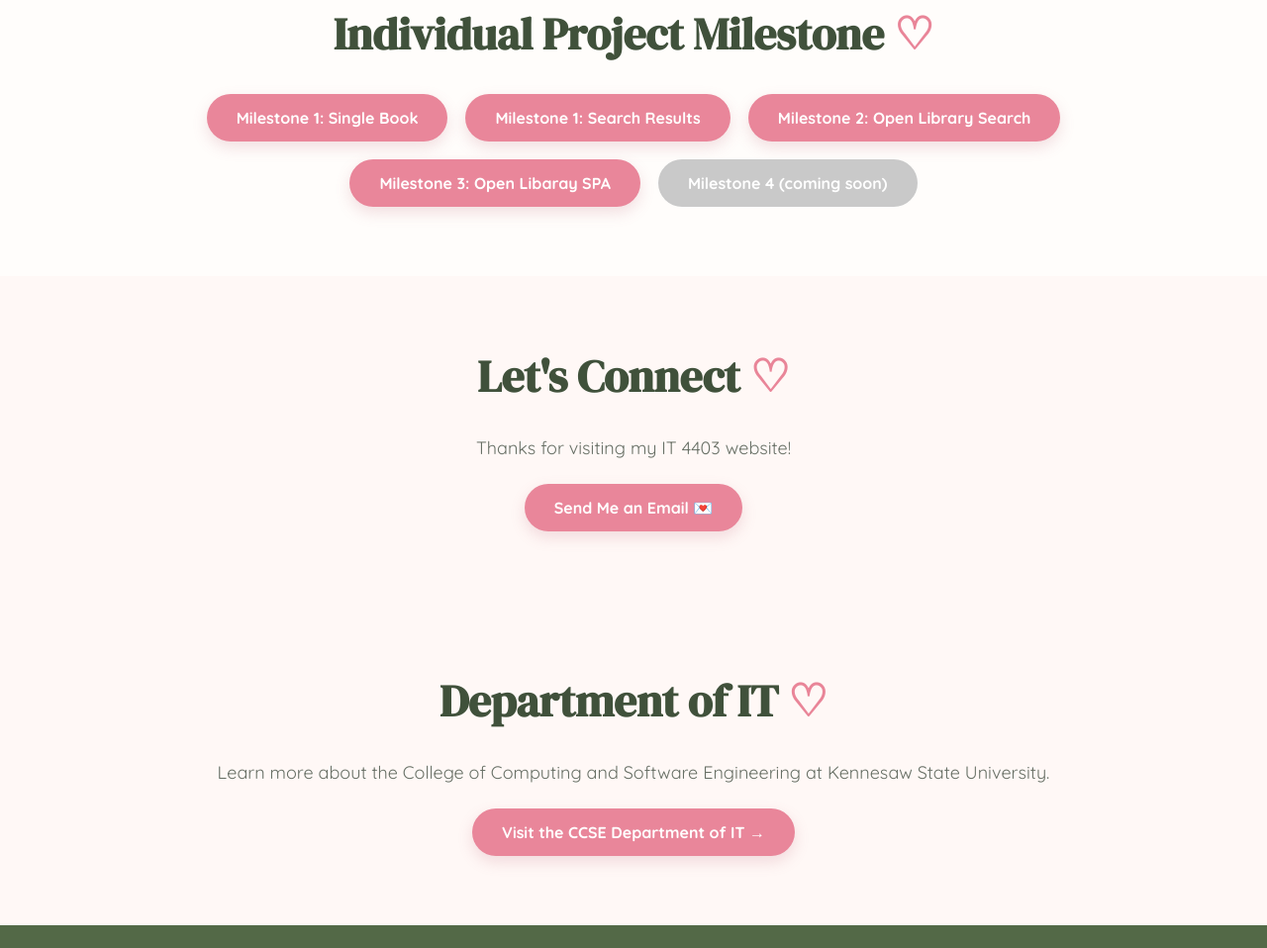
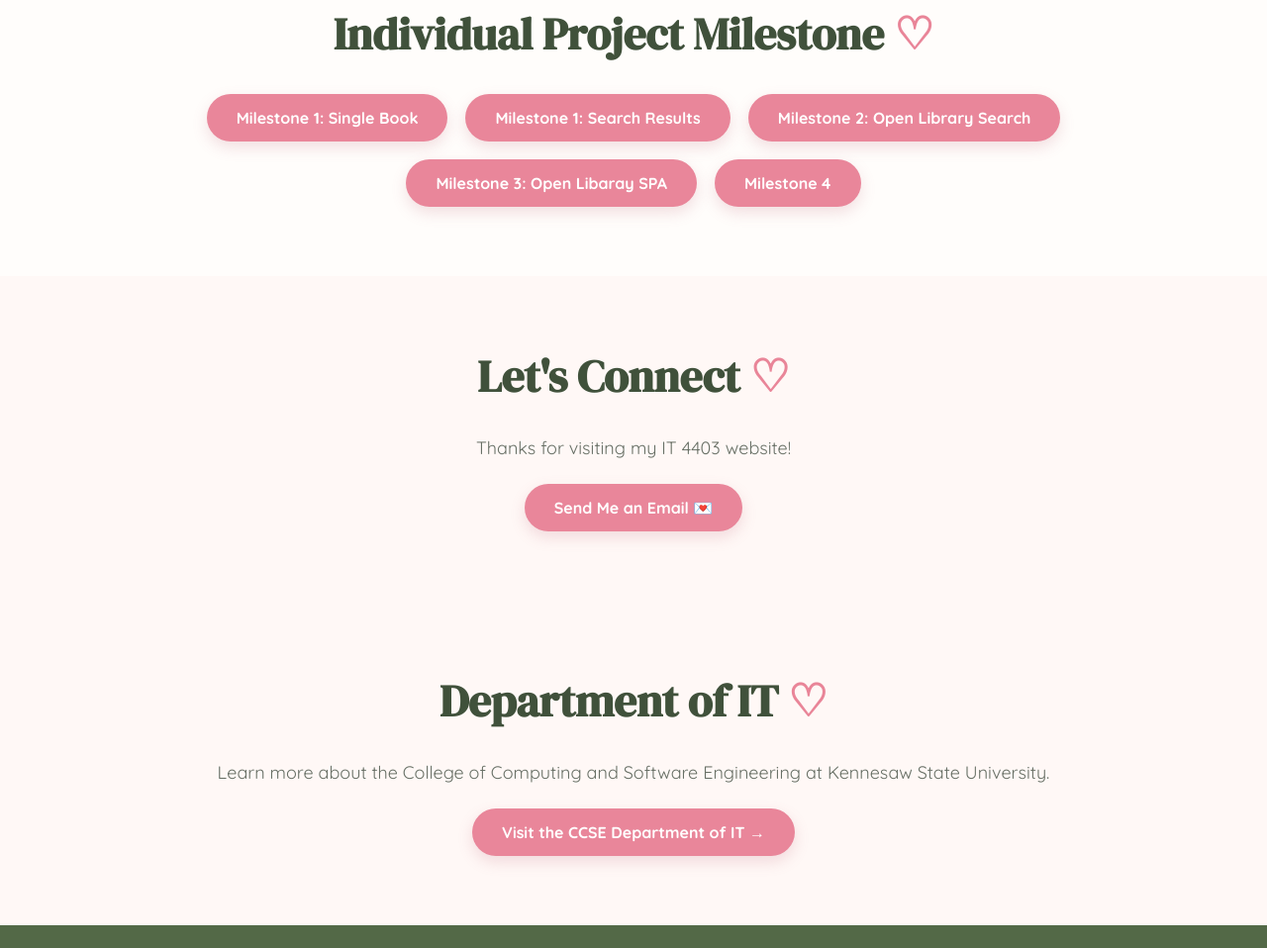
Before and after one commit to Wajiha628/IT4403, a plain HTML site: page index.html in a window 1280 px wide. Shown: the part 1798-2756 px from the top of the page at 99% size. Drawn offline with Linux system fonts and the light colour scheme.

Commit message:
Update index.html

```diff
--- a/index.html
+++ b/index.html
@@ -572,7 +572,7 @@
         <a href="openlibrary_milestone1/search.html" class="button">Milestone 1: Search Results</a>
         <a href="openlibrary_milestone2/search.html" class="button">Milestone 2: Open Library Search</a>
         <a href="openlibrary_milestone3/index.html" class="button">Milestone 3: Open Libaray SPA</a>
-        <a href="#" class="button disabled" aria-disabled="true">Milestone 4 (coming soon)</a>
+        <a href="openlibrary_milestone4/index.html" class="button">Milestone 4</a>
     </div>
 </section>
 
```
